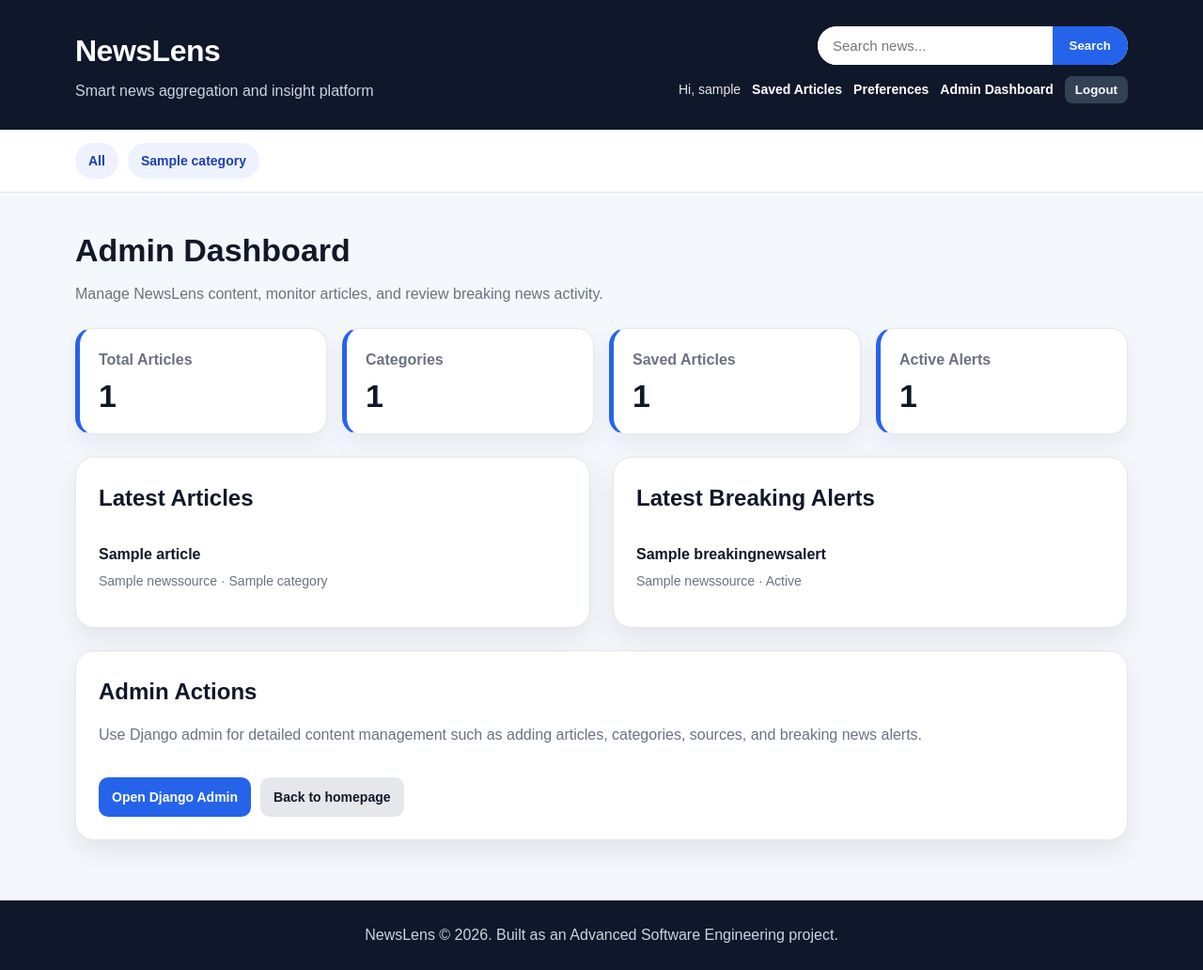
After one commit to HeinHtetAung-123/newslens-smart-news-platform, a Django app: page /admin-dashboard/ in a window 1280 px wide. The commit adds this page. Shown: the whole page at 94% size. Run offline with Django 5.2, Linux system fonts and the light colour scheme; a user stored in the database is signed in; tables that the repository leaves empty hold one stand-in row (values such as "Sample post").

Commit message:
Add admin dashboard for content management

```diff
--- /dev/null
+++ b/news/templates/news/admin_dashboard.html
@@ -0,0 +1,89 @@
+{% extends "news/base.html" %}
+
+{% block title %}
+    Admin Dashboard | NewsLens
+{% endblock %}
+
+{% block content %}
+    <section class="page-heading">
+        <h1>Admin Dashboard</h1>
+        <p>
+            Manage NewsLens content, monitor articles, and review breaking news activity.
+        </p>
+    </section>
+
+    <section class="admin-stats-grid">
+        <article class="admin-stat-card">
+            <span>Total Articles</span>
+            <strong>{{ total_articles }}</strong>
+        </article>
+
+        <article class="admin-stat-card">
+            <span>Categories</span>
+            <strong>{{ total_categories }}</strong>
+        </article>
+
+        <article class="admin-stat-card">
+            <span>Saved Articles</span>
+            <strong>{{ total_saved_articles }}</strong>
+        </article>
+
+        <article class="admin-stat-card">
+            <span>Active Alerts</span>
+            <strong>{{ active_breaking_alerts }}</strong>
+        </article>
+    </section>
+
+    <section class="admin-panel-grid">
+        <article class="admin-panel-card">
+            <h2>Latest Articles</h2>
+
+            {% for article in latest_articles %}
+                <div class="admin-list-item">
+                    <strong>{{ article.title }}</strong>
+                    <p>{{ article.source.name }} · {{ article.category.name }}</p>
+                </div>
+            {% empty %}
+                <p class="empty-text">No articles available yet.</p>
+            {% endfor %}
+        </article>
+
+        <article class="admin-panel-card">
+            <h2>Latest Breaking Alerts</h2>
+
+            {% for alert in latest_alerts %}
+                <div class="admin-list-item">
+                    <strong>{{ alert.alert_title }}</strong>
+                    <p>
+                        {{ alert.article.source.name }}
+                        {% if alert.is_active %}
+                            · Active
+                        {% else %}
+                            · Inactive
+                        {% endif %}
+                    </p>
+                </div>
+            {% empty %}
+                <p class="empty-text">No breaking alerts available yet.</p>
+            {% endfor %}
+        </article>
+    </section>
+
+    <section class="admin-actions-card">
+        <h2>Admin Actions</h2>
+        <p>
+            Use Django admin for detailed content management such as adding articles,
+            categories, sources, and breaking news alerts.
+        </p>
+
+        <div class="card-actions">
+            <a href="/admin/" class="btn btn-primary">
+                Open Django Admin
+            </a>
+
+            <a href="{% url 'news:home' %}" class="btn btn-secondary">
+                Back to homepage
+            </a>
+        </div>
+    </section>
+{% endblock %}
--- a/news/templates/news/base.html
+++ b/news/templates/news/base.html
@@ -34,6 +34,10 @@
                         <span>Hi, {{ user.username }}</span>
                         <a href="{% url 'news:saved_articles' %}">Saved Articles</a>
                         <a href="{% url 'news:user_preferences' %}">Preferences</a>
+
+                        {% if user.is_staff %}
+                            <a href="{% url 'news:admin_dashboard' %}">Admin Dashboard</a>
+                        {% endif %}
 
                         <form action="{% url 'logout' %}" method="post" class="logout-form">
                             {% csrf_token %}
--- a/news/urls.py
+++ b/news/urls.py
@@ -14,4 +14,5 @@ urlpatterns = [
     path("saved/", views.saved_articles, name="saved_articles"),
     path("article/<int:article_id>/compare/", views.compare_sources, name="compare_sources"),
     path("preferences/", views.user_preferences, name="user_preferences"),
+    path("admin-dashboard/", views.admin_dashboard, name="admin_dashboard"),
 ]
--- a/news/views.py
+++ b/news/views.py
@@ -5,6 +5,7 @@ from django.contrib.auth import login
 from django.contrib.auth.forms import UserCreationForm
 from django.contrib.auth.decorators import login_required
 from .services import generate_bias_insight
+from django.contrib.admin.views.decorators import staff_member_required
 
 def home(request):
     articles = Article.objects.select_related("source", "category").all()
@@ -225,3 +226,38 @@ def user_preferences(request):
             "selected_categories": selected_categories,
         }
     )
+
+@staff_member_required
+def admin_dashboard(request):
+    total_articles = Article.objects.count()
+    total_categories = Category.objects.count()
+    total_saved_articles = SavedArticle.objects.count()
+    total_breaking_alerts = BreakingNewsAlert.objects.count()
+    active_breaking_alerts = BreakingNewsAlert.objects.filter(is_active=True).count()
+
+    latest_articles = Article.objects.select_related(
+        "source",
+        "category"
+    ).order_by("-published_at")[:5]
+
+    latest_alerts = BreakingNewsAlert.objects.select_related(
+        "article",
+        "article__source"
+    ).order_by("-created_at")[:5]
+
+    categories = Category.objects.all()
+
+    return render(
+        request,
+        "news/admin_dashboard.html",
+        {
+            "total_articles": total_articles,
+            "total_categories": total_categories,
+            "total_saved_articles": total_saved_articles,
+            "total_breaking_alerts": total_breaking_alerts,
+            "active_breaking_alerts": active_breaking_alerts,
+            "latest_articles": latest_articles,
+            "latest_alerts": latest_alerts,
+            "categories": categories,
+        }
+    )
--- a/static/news/css/style.css
+++ b/static/news/css/style.css
@@ -1529,3 +1529,88 @@ a {
         grid-template-columns: 1fr;
     }
 }
+
+/* Admin dashboard */
+
+.admin-stats-grid {
+    display: grid;
+    grid-template-columns: repeat(4, minmax(0, 1fr));
+    gap: 16px;
+    margin-bottom: 24px;
+}
+
+.admin-stat-card {
+    background: white;
+    border: 1px solid #e5e7eb;
+    border-left: 5px solid #2563eb;
+    border-radius: 18px;
+    padding: 20px;
+    box-shadow: 0 10px 24px rgba(15, 23, 42, 0.06);
+}
+
+.admin-stat-card span {
+    display: block;
+    color: #6b7280;
+    font-weight: 700;
+    margin-bottom: 8px;
+}
+
+.admin-stat-card strong {
+    color: #111827;
+    font-size: 34px;
+    line-height: 1;
+}
+
+.admin-panel-grid {
+    display: grid;
+    grid-template-columns: repeat(2, minmax(0, 1fr));
+    gap: 24px;
+    margin-bottom: 24px;
+}
+
+.admin-panel-card,
+.admin-actions-card {
+    background: white;
+    border: 1px solid #e5e7eb;
+    border-radius: 20px;
+    padding: 24px;
+    box-shadow: 0 12px 28px rgba(15, 23, 42, 0.08);
+}
+
+.admin-panel-card h2,
+.admin-actions-card h2 {
+    color: #111827;
+    margin-bottom: 14px;
+}
+
+.admin-actions-card p {
+    color: #6b7280;
+    margin-bottom: 14px;
+}
+
+.admin-list-item {
+    padding: 14px 0;
+    border-bottom: 1px solid #e5e7eb;
+}
+
+.admin-list-item:last-child {
+    border-bottom: none;
+}
+
+.admin-list-item strong {
+    display: block;
+    color: #111827;
+    margin-bottom: 4px;
+}
+
+.admin-list-item p {
+    color: #6b7280;
+    font-size: 14px;
+}
+
+@media (max-width: 900px) {
+    .admin-stats-grid,
+    .admin-panel-grid {
+        grid-template-columns: 1fr;
+    }
+}
```
